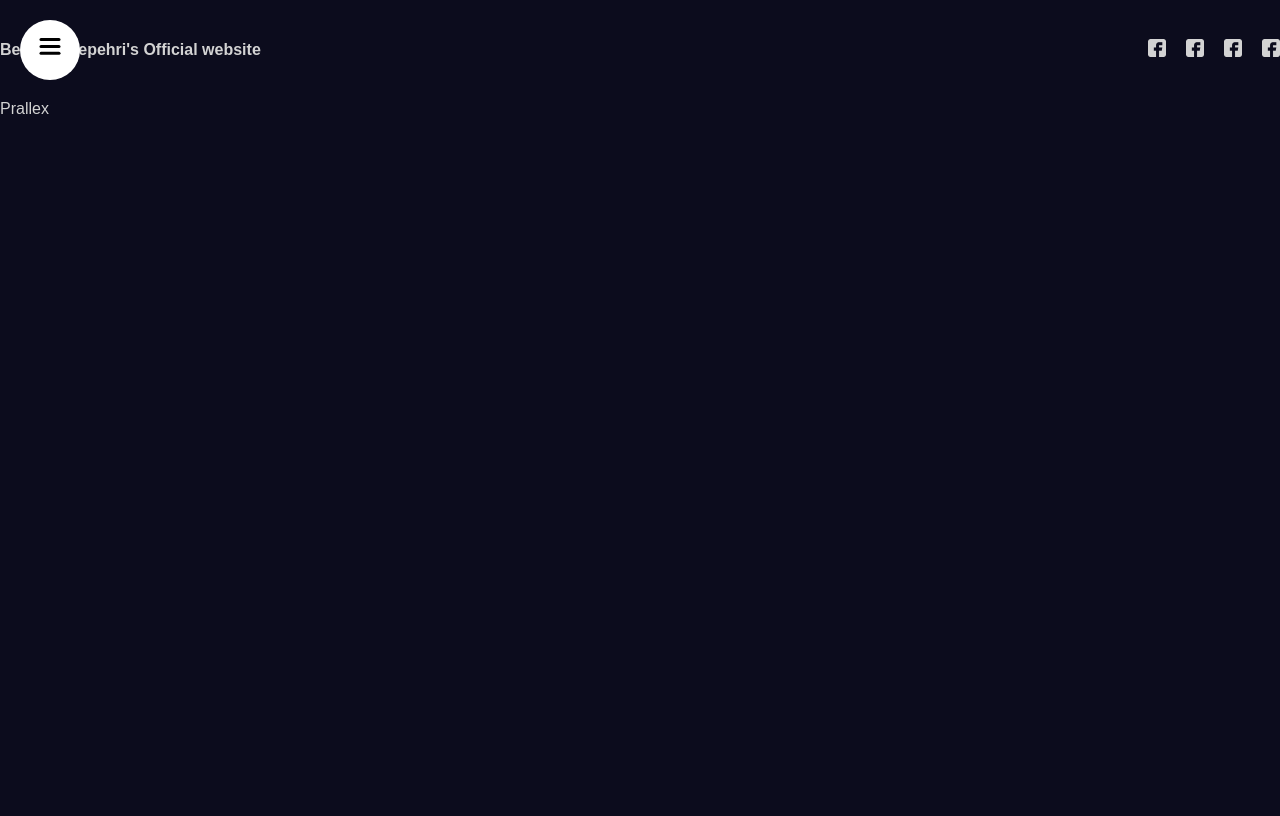
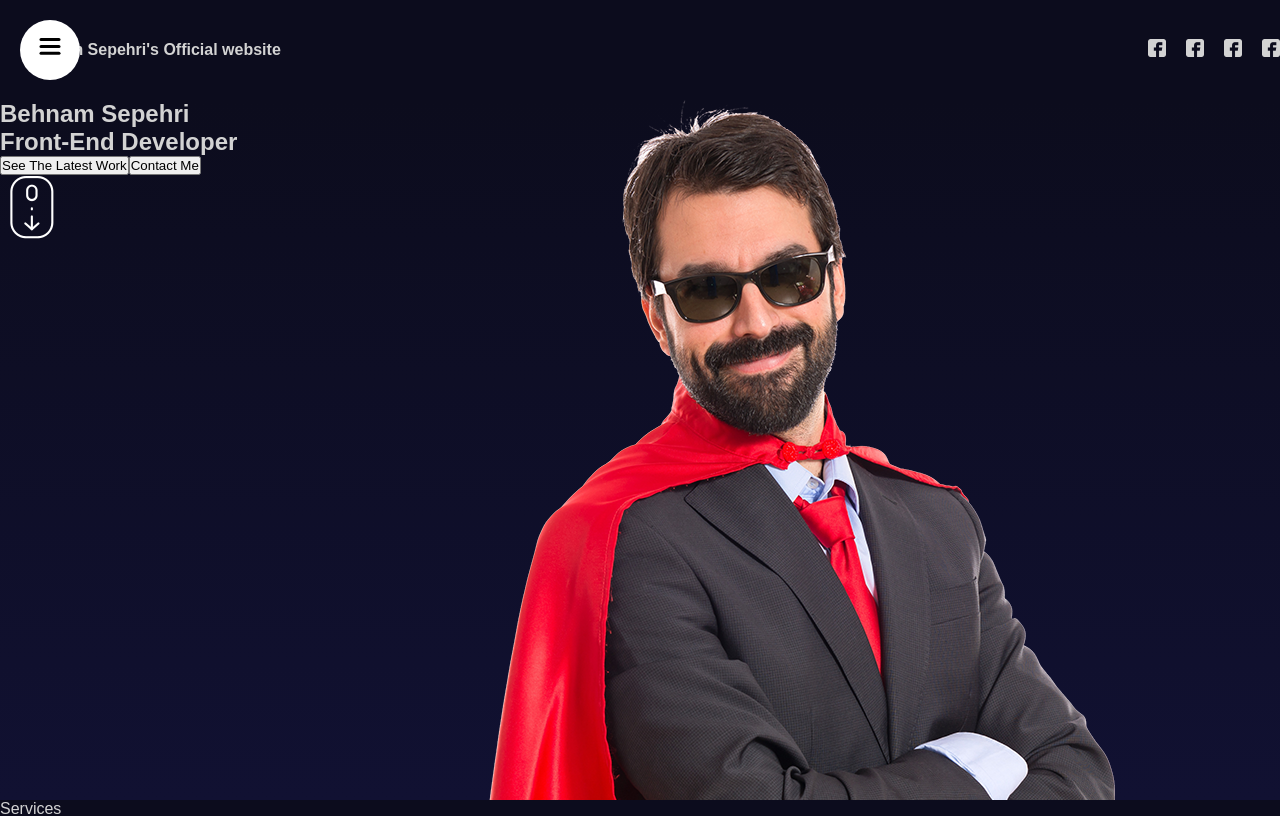
Before and after one commit to behnamac/project_modern_portfolio, a React (Vite) app: page / in a window 1280 px wide. Shown: the top 816 px of the page. Built offline with nearby package versions, Linux system fonts and the light colour scheme.

Commit message:
set hero bar and related component

```diff
--- a/src/App.jsx
+++ b/src/App.jsx
@@ -1,11 +1,14 @@
 import React from "react";
 import "./app.scss";
 import NavBar from "./components/navbar/NavBar";
+import Hero from "./components/Hero/Hero";
 const App = () => {
   return (
     <div>
-      <NavBar />
-      <section id="HomePage">Prallex</section>
+      <section id="HomePage">
+        <NavBar />
+        <Hero />
+      </section>
       <section id="Services">Services</section>
       <section id="Portfolio">Portfolio1</section>
       <section id="Contact">Portfolio1</section>
--- /dev/null
+++ b/src/components/Hero/Hero.jsx
@@ -0,0 +1,25 @@
+import "./hero.scss";
+import React from "react";
+
+const Hero = () => {
+  return (
+    <div className="hero">
+      <div className="wrapper">
+        <div className="textContainer">
+          <h2>Behnam Sepehri</h2>
+          <h1>Front-End Developer</h1>
+          <div className="buttons">
+            <button>See The Latest Work</button>
+            <button>Contact Me</button>
+          </div>
+          <img src="/scroll.png" alt="" />
+        </div>
+      </div>
+      <div className="imageContainer">
+        <img src="hero.png" />
+      </div>
+    </div>
+  );
+};
+
+export default Hero;
--- /dev/null
+++ b/src/components/Hero/hero.scss
@@ -0,0 +1,17 @@
+.hero {
+  height: calc(100vh - 100px);
+  background: linear-gradient(180deg, #0c0c1d, #111132);
+  overflow: hidden;
+  position: relative;
+  .imageContainer {
+    position: absolute;
+    height: 100%;
+    right: 0;
+    top: 0;
+  }
+  .wrapper {
+    max-width: 1366px;
+    height: 100%;
+    margin: auto;
+  }
+}
--- a/src/components/Sidebar/Links/Links.jsx
+++ b/src/components/Sidebar/Links/Links.jsx
@@ -1,15 +1,48 @@
 import React from "react";
+import { motion } from "framer-motion";
+
+const varients = {
+  open: {
+    transition: {
+      staggerChildren: 0.1,
+    },
+  },
+  closed: {
+    transition: {
+      staggerChildren: 0.5,
+      staggerDirection: -1,
+    },
+  },
+};
+
+const itemVarients = {
+  open: {
+    y: 0,
+    opacity: 1,
+  },
+  closed: {
+    y: 50,
+    opacity: 0,
+  },
+};
 
 const Links = () => {
   const items = ["HomePage", "Services", "Portfolio", "Contact", "About"];
+
   return (
-    <div className="links">
+    <motion.div className="links" variants={varients}>
       {items.map((item) => (
-        <a href={`#${item}`} key={item}>
+        <motion.a
+          href={`#${item}`}
+          key={item}
+          variants={itemVarients}
+          whileHover={{ scale: 1.1 }}
+          whileTap={{ scale: 0.94 }}
+        >
           {item}
-        </a>
+        </motion.a>
       ))}
-    </div>
+    </motion.div>
   );
 };
 
--- a/src/components/Sidebar/Sidebar.jsx
+++ b/src/components/Sidebar/Sidebar.jsx
@@ -2,7 +2,8 @@ import { useState } from "react";
 import Links from "./Links/Links";
 import "./sidebar.scss";
 import ToggleButton from "./toggleButton/ToggleButton";
-import { delay, motion } from "framer-motion";
+import { motion } from "framer-motion";
+
 const Sidebar = () => {
   const [open, setOpen] = useState(false);
   const varient = {
--- a/src/components/navbar/navbar.scss
+++ b/src/components/navbar/navbar.scss
@@ -2,6 +2,7 @@
   height: 100px;
   .wrapper {
     max-width: 1366px;
+    padding-left: 20px;
     margin: auto;
     display: flex;
     align-items: center;
```
Also changed, not shown: public/hero.png (added), public/scroll.png (added).
